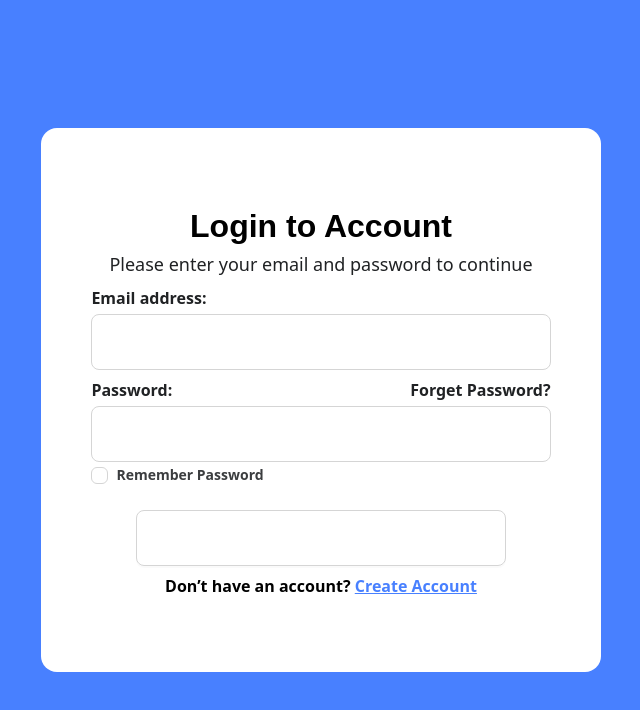
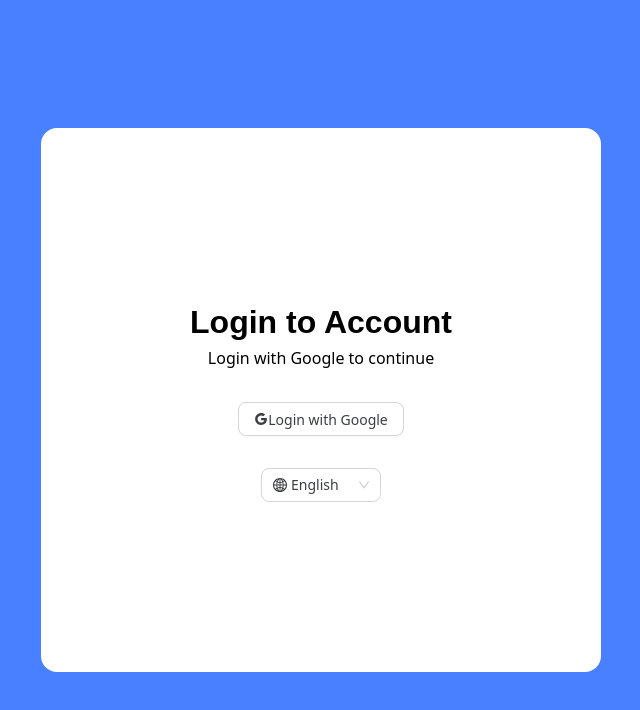
Before and after one commit to abdelrahmanHSalama/next-restaurant-app, a Next.js app: page /login in a window 1280 px wide. Shown: the top 710 px of the page, without its empty margins (319-959 px from the left). Built offline with nearby package versions, Linux system fonts and the light colour scheme; no server answers.

Commit message:
google-login-next-intl
* Replaced Email/Password login with Google
* Added Next-Intl and translate login page

```diff
--- /dev/null
+++ b/messages/ar.json
@@ -0,0 +1,7 @@
+{
+  "HomePage": {
+    "title": "قم بتسجيل الدخول",
+    "subtitle": "قم بتسجيل الدخول باستخدام جوجل للاستكمال",
+    "googleBtn": "سجل الدخول باستخدام جوجل"
+  }
+}
--- /dev/null
+++ b/messages/en.json
@@ -0,0 +1,7 @@
+{
+  "HomePage": {
+    "title": "Login to Account",
+    "subtitle": "Login with Google to continue",
+    "googleBtn": "Login with Google"
+  }
+}
--- a/next.config.ts
+++ b/next.config.ts
@@ -1,7 +1,9 @@
 import type { NextConfig } from 'next';
+import createNextIntlPlugin from 'next-intl/plugin';
 
 const nextConfig: NextConfig = {
   /* config options here */
 };
 
-export default nextConfig;
+const withNextIntl = createNextIntlPlugin();
+export default withNextIntl(nextConfig);
--- a/package.json
+++ b/package.json
@@ -16,6 +16,7 @@
     "@tanstack/react-query": "^5.84.1",
     "antd": "^5.26.7",
     "next": "15.4.5",
+    "next-intl": "^4.3.4",
     "react": "19.1.0",
     "react-dom": "19.1.0"
   },
--- a/src/app/(auth)/layout.tsx
+++ b/src/app/(auth)/layout.tsx
@@ -1,21 +1,27 @@
 import type { Metadata } from 'next';
 import '../globals.css';
 import { UiProvider } from '@/services/context';
+import { NextIntlClientProvider } from 'next-intl';
+import { getLocale } from 'next-intl/server';
 
 export const metadata: Metadata = {
   title: 'DashStack',
   description: 'Generated by create next app',
 };
 
-export default function AuthLayout({
+export default async function AuthLayout({
   children,
 }: Readonly<{
   children: React.ReactNode;
 }>) {
+  const locale = await getLocale();
+
   return (
-    <html lang="en">
+    <html lang={locale}>
       <body className="bg-black">
-        <UiProvider>{children}</UiProvider>
+        <UiProvider>
+          <NextIntlClientProvider>{children}</NextIntlClientProvider>
+        </UiProvider>
       </body>
     </html>
   );
--- a/src/app/(auth)/login/page.tsx
+++ b/src/app/(auth)/login/page.tsx
@@ -1,19 +1,39 @@
+import LanguageSwitcher from '@/components/ui/LanguageSwitcher';
+import { GoogleOutlined } from '@ant-design/icons';
 import { Button, Checkbox, Input } from 'antd';
-import Link from 'next/link';
+import { useTranslations } from 'next-intl';
+import { cookies } from 'next/headers';
+// import Link from 'next/link';
 
 const Login = () => {
+  const locale = cookies().get('locale')?.value || 'en';
+  const t = useTranslations('HomePage');
+
   return (
     <main className="flex items-center justify-center h-screen bg-primary">
       <div className="w-[1440px] h-full flex items-center justify-center ">
         <div className="w-[43.75%] h-[68%] bg-card rounded-2xl flex items-center">
-          <div className="flex justify-between items-center flex-col w-full space-y-2">
+          <div className="flex justify-between items-center flex-col w-full space-y-8">
             <div className="text-center">
-              <h1 className="text-[2rem] font-bold font-main">Login to Account</h1>
-              <h2 className="text-lg text-text">
+              <h1 className="text-[2rem] font-bold font-main">{t('title')}</h1>
+              {/* <h2 className="text-lg text-text">
                 Please enter your email and password to continue
-              </h2>
+              </h2> */}
+              <h2>{t('subtitle')}</h2>
             </div>
-            <div className="w-[82%] space-y-1">
+            <Button>
+              {locale === 'en' ? (
+                <>
+                  <GoogleOutlined />
+                  {t('googleBtn')}
+                </>
+              ) : (
+                <>
+                  {t('googleBtn')} <GoogleOutlined />
+                </>
+              )}
+            </Button>
+            {/* <div className="w-[82%] space-y-1">
               <h3 className="text-text font-semibold">Email address:</h3>
               <Input
                 className="w-full"
@@ -57,7 +77,8 @@ const Login = () => {
               <Link href="" className="text-primary underline">
                 Create Account
               </Link>
-            </p>
+            </p> */}
+            <LanguageSwitcher />
           </div>
         </div>
       </div>
--- /dev/null
+++ b/src/components/ui/LanguageSwitcher.tsx
@@ -0,0 +1,32 @@
+'use client';
+
+import { GlobalOutlined } from '@ant-design/icons';
+import { Select } from 'antd';
+import { useRouter } from 'next/navigation';
+
+export default function LanguageSwitcher() {
+  const router = useRouter();
+
+  const handleChange = (value: string) => {
+    document.cookie = `locale=${value}; path=/`;
+    router.refresh();
+  };
+
+  return (
+    <>
+      <Select
+        defaultValue="en"
+        style={{ width: 120 }}
+        onChange={handleChange}
+        options={[
+          { value: 'en', label: 'English' },
+          {
+            value: 'ar',
+            label: 'العربية',
+          },
+        ]}
+        prefix={<GlobalOutlined />}
+      />
+    </>
+  );
+}
--- /dev/null
+++ b/src/i18n/request.ts
@@ -0,0 +1,13 @@
+import { getRequestConfig } from 'next-intl/server';
+import { cookies } from 'next/headers';
+
+export default getRequestConfig(async () => {
+  // Provide a static locale, fetch a user setting,
+  // read from `cookies()`, `headers()`, etc.
+  const locale = cookies().get('locale')?.value || 'en';
+
+  return {
+    locale,
+    messages: (await import(`../../messages/${locale}.json`)).default,
+  };
+});
```
Also changed, not shown: 1 other file (tests, documents, lock files or other folders).
